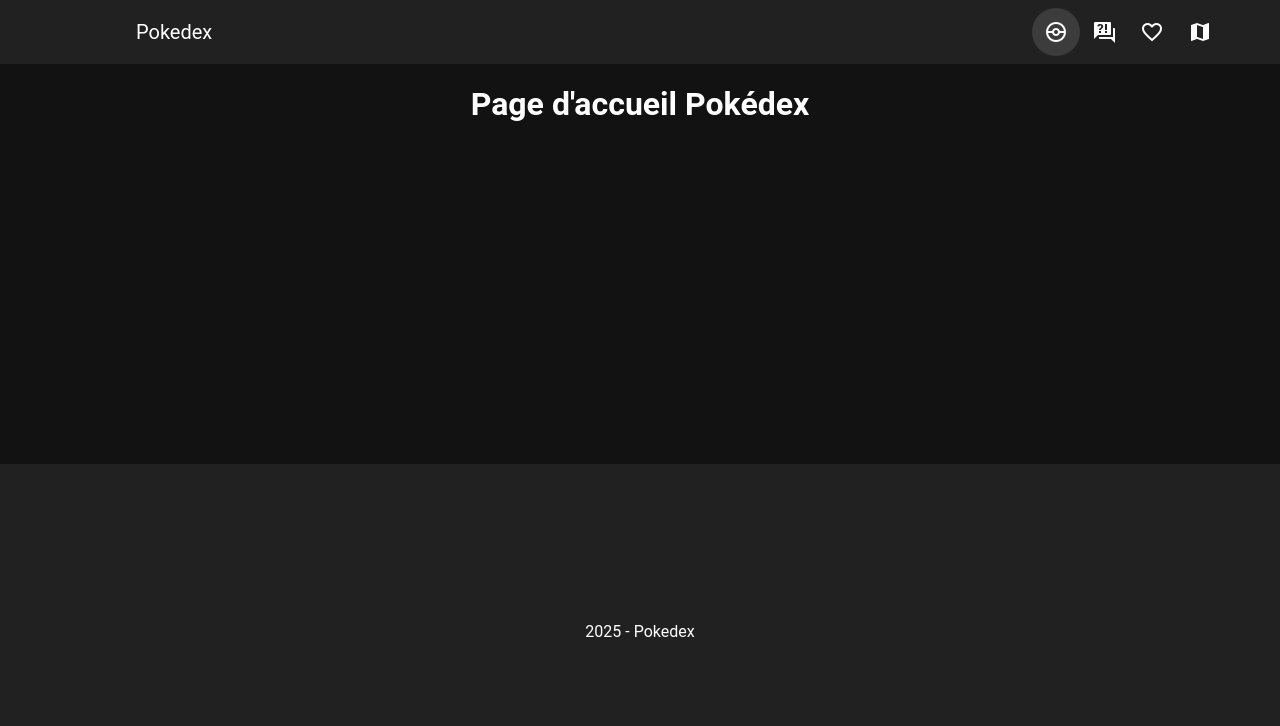
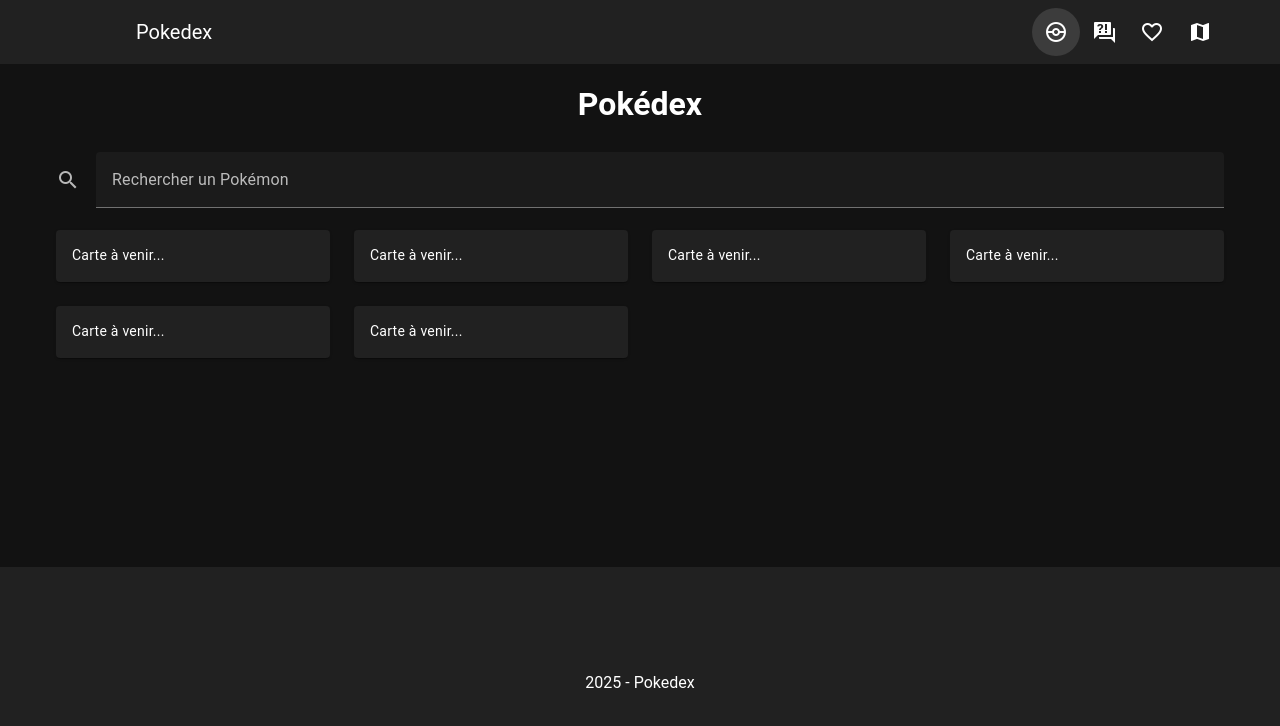
Before and after one commit to divtec-cejef/2025-pokedex-vuetify-fan2Messi-Ryan-10, a Vue app: page / in a window 1280 px wide. Shown: the top 726 px of the page. Built offline with nearby package versions, Linux system fonts and the light colour scheme; no server answers.

Commit message:
Etape 5 - Pokédex: fin de la préparation à l'affichage de la liste des pokémons

```diff
--- a/src/pages/index.vue
+++ b/src/pages/index.vue
@@ -1,17 +1,81 @@
 <template>
-  <!-- Conteneur principal pour structurer la disposition de la page -->
   <v-container>
-    <!--
-    Titre de la page
-      * mb-6 permet d'ajouter une Marge en Bas de 6 unités
-      * text-center permet de centrer le texte
-    -->
-    <h1 class="mb-6 text-center">
-      Page d'accueil Pokédex
-    </h1>
+    <h1 class="mb-6 text-center">Pokédex</h1>
+
+    <v-text-field
+      label="Rechercher un Pokémon"
+      prepend-icon="mdi-magnify"
+      clearable
+    />
+
+    <v-row>
+      <!-- Exemple de multiples colonnes avec du contenu statique pour tester l'affichage -->
+      <v-col
+        cols="12"
+        lg="3"
+        md="4"
+        sm="6"
+        xl="2"
+      >
+        <v-card>
+          <v-card-text>Carte à venir...</v-card-text>
+        </v-card>
+      </v-col>
+      <v-col
+        cols="12"
+        lg="3"
+        md="4"
+        sm="6"
+        xl="2"
+      >
+        <v-card>
+          <v-card-text>Carte à venir...</v-card-text>
+        </v-card>
+      </v-col>
+      <v-col
+        cols="12"
+        lg="3"
+        md="4"
+        sm="6"
+        xl="2"
+      >
+        <v-card>
+          <v-card-text>Carte à venir...</v-card-text>
+        </v-card>
+      </v-col>
+      <v-col
+        cols="12"
+        lg="3"
+        md="4"
+        sm="6"
+        xl="2"
+      >
+        <v-card>
+          <v-card-text>Carte à venir...</v-card-text>
+        </v-card>
+      </v-col>
+      <v-col
+        cols="12"
+        lg="3"
+        md="4"
+        sm="6"
+        xl="2"
+      >
+        <v-card>
+          <v-card-text>Carte à venir...</v-card-text>
+        </v-card>
+      </v-col>
+      <v-col
+        cols="12"
+        lg="3"
+        md="4"
+        sm="6"
+        xl="2"
+      >
+        <v-card>
+          <v-card-text>Carte à venir...</v-card-text>
+        </v-card>
+      </v-col>
+    </v-row>
   </v-container>
 </template>
-
-<script setup>
-// Vos scripts ou imports ici
-</script>
```
